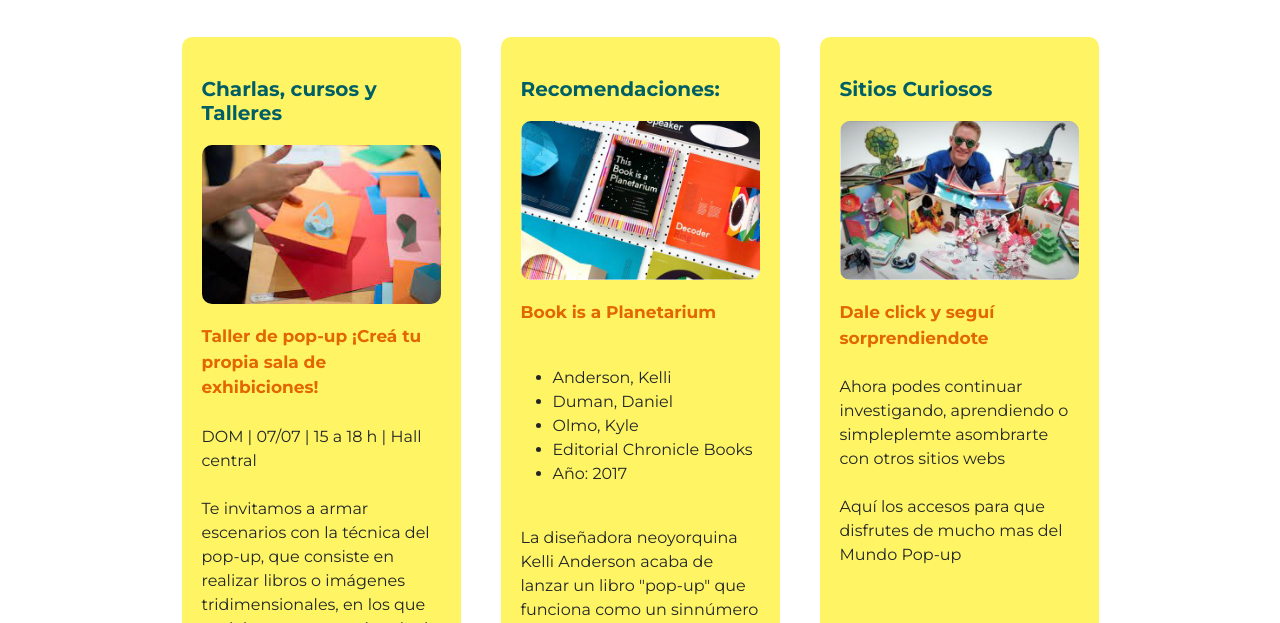
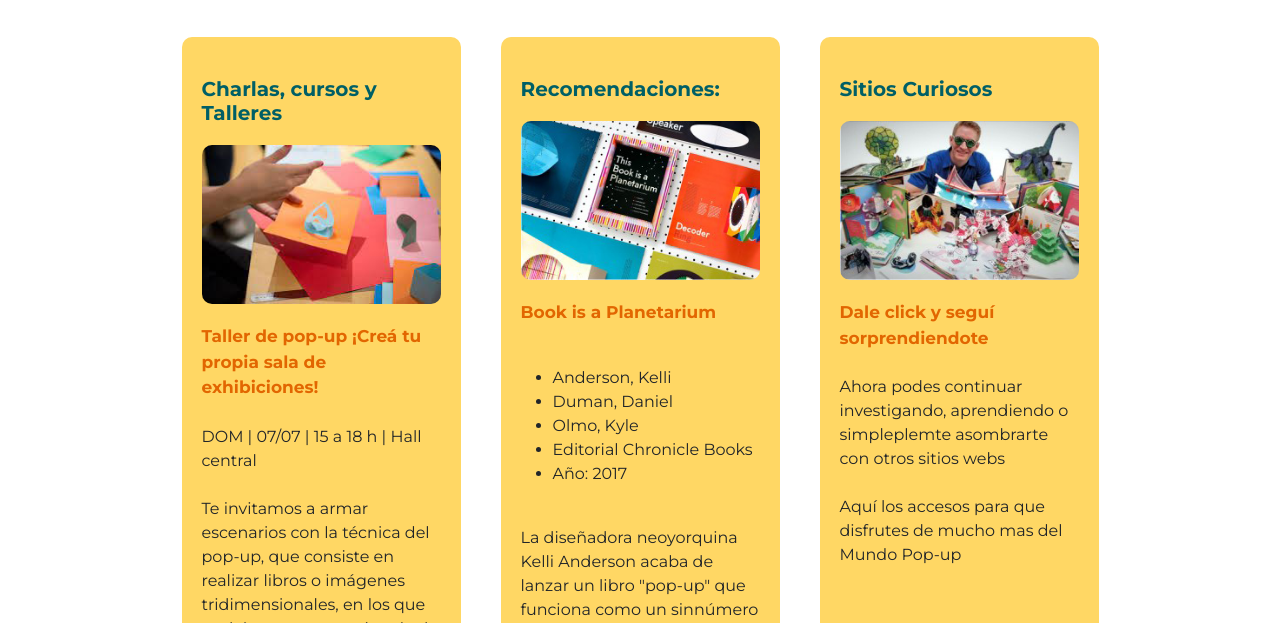
Before and after one commit to orosanto/mi_repositorio, a website: page paginas/informacion.html in a window 1280 px wide. Shown: the part 177-800 px from the top of the page. Drawn offline with nearby package versions, Linux system fonts and the light colour scheme.

Commit message:
https://orosanto.github.io/mi_repositorio/

```diff
--- a/scss/contenido.scss
+++ b/scss/contenido.scss
@@ -145,7 +145,7 @@
 .columnaInfo {
 	padding: 20px;
 	border-radius:10px;
-	background-color: #fff564;
+	background-color:#FFD764;
 	margin: 20px;
   	animation: fadeInUp 2s ;
 	}
```
Also changed, not shown: css/estilos.css.
